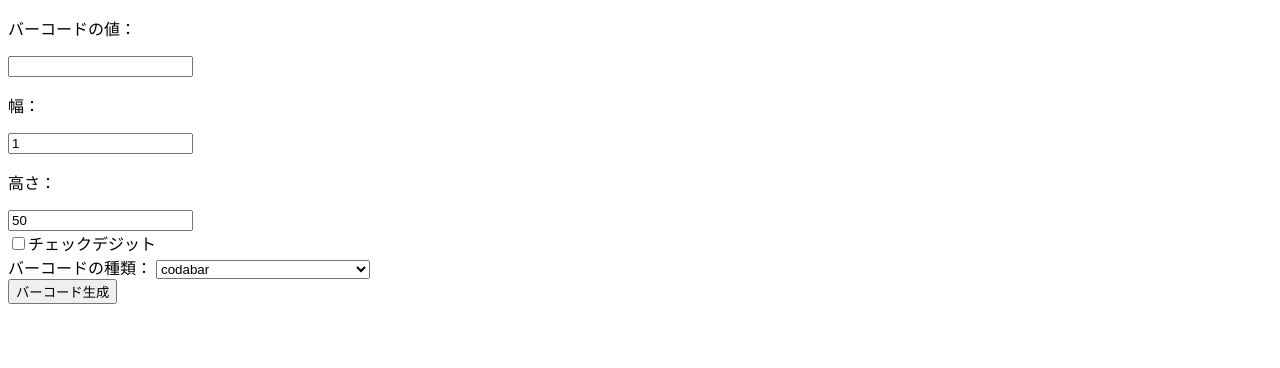
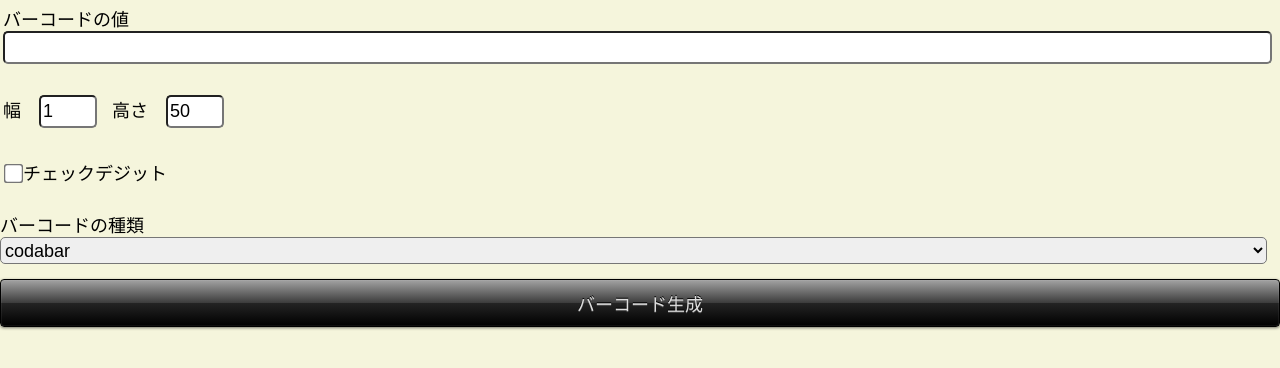
Before and after one commit to Kirabosi/RedrawBarcode, a plain HTML site: page index.html in a window 1280 px wide. Drawn offline with Linux system fonts and the light colour scheme.

Commit message:
スタイルの追加
スマホ用のCSSを追加
それに伴い、HTMLの修正

```diff
--- /dev/null
+++ b/css/style.css
@@ -0,0 +1,80 @@
+@charset "utf-8";
+
+/* 各要素の初期化 */
+html, body, div, h1, h2, h3, h4, h5, h6,
+p, ul, ol, li, dl, dt, dd, a, span {
+	margin: 0;
+	padding: 0;
+	font-family:
+		"メイリオ",
+		Meiryo,
+		"ヒラギノ角ゴ Pro W3",
+		"Hiragino Kaku Gothic Pro W3",
+		"ＭＳ Ｐゴシック",
+		"MS P Gothic",
+		Osaka,
+		sans-serif;
+	text-decoration: none;
+}
+
+html{
+	font-size: 6.25%;
+}
+
+body {
+	-webkit-text-size-adjust: 100%;
+	background-color: #f5f5dc;
+	font-size: 18px;   /* rem対応していないブラウザ用 */
+    font-size: 18rem;  /* 18px */
+}
+
+p {
+	margin: 5px 3px;
+}
+
+input[type="text"], select {
+	width: 99%;
+	height: 1.5em;
+	margin: 0 auto;
+	-moz-border-radius: 5px;
+	-webkit-border-radius: 5px;
+	border-radius: 5px;
+	font-size: 18px;
+	font-size: 18rem;
+}
+
+input[type="checkbox"] {
+	-webkit-transform: scale(1.5);
+	transform: scale(1.5);
+}
+
+input#width, input#height {
+	width: 50px;
+}
+
+input#width {
+	margin-right: 15px;
+}
+
+input#create {
+	width: 100%;
+	margin: 15px auto;
+	padding: 10px 0;
+	background: -moz-linear-gradient(top,#A3A3A3 0%,#3B3B3B 50%,#242424 50%,#000);
+	background: -webkit-gradient(linear, left top, left bottom, from(#A3A3A3),color-stop(0.50, #3B3B3B),color-stop(0.50, #242424),to(#000));
+	color: #DDD;
+	border-radius: 4px;
+	-moz-border-radius: 4px;
+	-webkit-border-radius: 4px;
+	border: 1px solid #000;
+	-moz-box-shadow: 0px 1px 3px rgba(000,000,000,0.5),inset 0px 0px 1px rgba(255,255,255,0.6);
+	-webkit-box-shadow: 0px 1px 3px rgba(000,000,000,0.5),inset 0px 0px 1px rgba(255,255,255,0.6);
+	text-shadow: 0px -1px 0px rgba(000,000,000,1),0px 1px 0px rgba(255,255,255,0.2);
+	font-size: 18px;
+	font-size: 18rem;
+}
+
+#output {
+	margin: 0 auto;
+	text-align: center;
+}
--- a/index.html
+++ b/index.html
@@ -1,19 +1,20 @@
 <!DOCTYPE html>
 <html>
 	<head>
-		<meta charset="UTF-8" />
+		<meta charset="utf-8" />
+		<meta name="viewport" content="width=device-width, initial-scale=1.0, user-scalable=yes" />
 		<title>RedrawBarcode</title>
+		<link rel="stylesheet" type="text/css" href="css/style.css" media="all" />
 		<script src="js/jquery-2.1.1.min.js"></script>
 		<script src="js/jquery-barcode.min.js"></script>
 		<script src="js/redraw.js"></script>
 	</head>
 	<body>
 		<section>
-			<p class="label">バーコードの値：</p><input id="code" type="text" /><br />
-			<p class="label">幅：</p><input id="width" type="text" value="1" /><br />
-			<p class="label">高さ：</p><input id="height" type="text" value="50" /><br />
-			<input id="crc" type="checkbox" value="checked" />チェックデジット<br />
-			<label for="type">バーコードの種類：</label>
+			<p>バーコードの値<input id="code" type="text" /></p><br />
+			<p>幅　<input id="width" type="text" pattern="[0-9]*" value="1" />高さ　<input id="height" type="text" pattern="[0-9]*" value="50" /></p><br />
+			<p><input id="crc" type="checkbox" value="checked" />チェックデジット</p><br />
+			<label for="type">バーコードの種類</label>
 			<select name="type" id="type">
 				<option value="codabar">codabar</option>
 				<option value="code11">code 11</option>
@@ -27,7 +28,7 @@
 				<option value="msi">msi</option>
 				<option value="datamatrix">QRコード</option>
 			</select><br />
-			<input type="button" onclick="createBarcode()" value="バーコード生成" />
+			<input id="create" type="button" onclick="createBarcode()" value="バーコード生成" />
 			<div id="output"></div>
 		</section>
 	</body>
```
